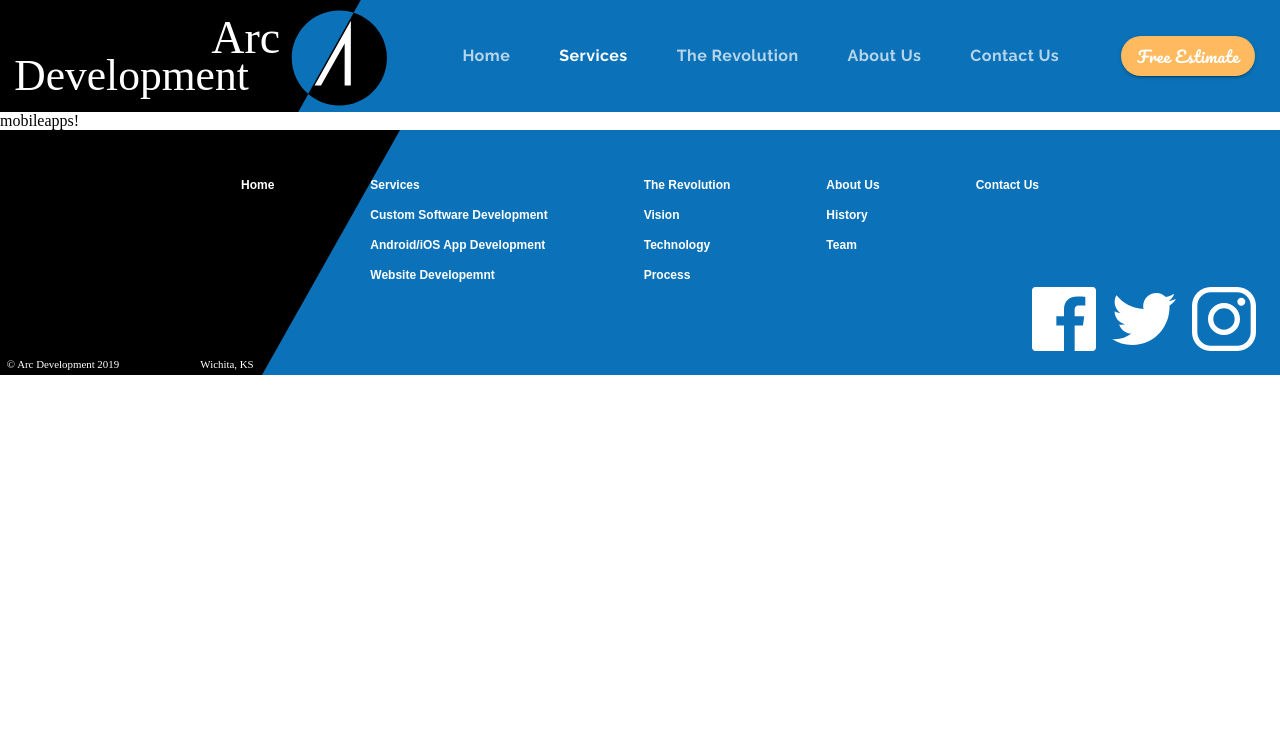
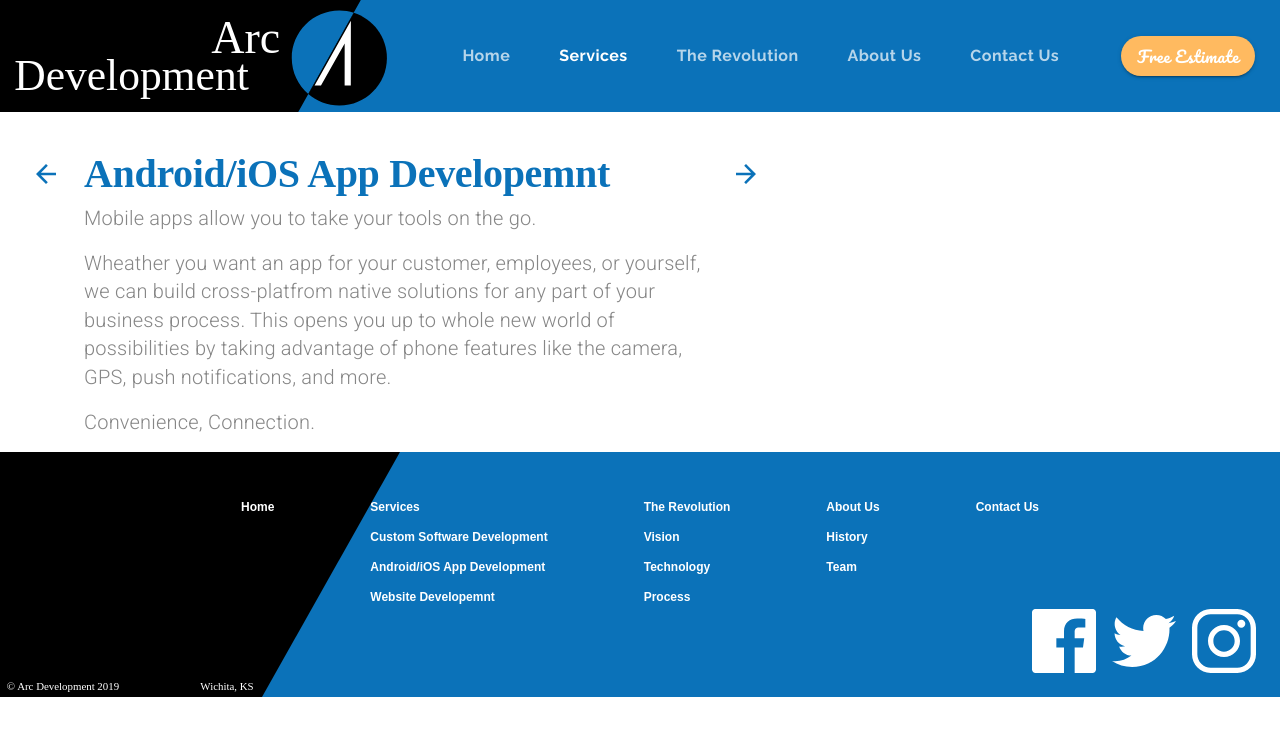
Before and after one commit to arunsinghsnd/NativeCodeLab, a React (Create React App) app: page /mobileapps in a window 1280 px wide. Shown: the top 736 px of the page. Built offline with nearby package versions, Linux system fonts and the light colour scheme.

Commit message:
started mobile app page first section heading section compeleted

```diff
--- a/src/components/App.js
+++ b/src/components/App.js
@@ -8,6 +8,7 @@ import Footer from "./ui/Footer";
 import LandingPage from "./LandingPage";
 import Services from "./Services";
 import CustomSoftware from "./CustomSoftware";
+import MobileApps from "./MobileApps";
 
 function App() {
   const [selectedIndex, setSelectedIndex] = useState(0);
@@ -58,7 +59,13 @@ function App() {
           <Route
             exact
             path="/mobileapps"
-            component={() => <div>mobileapps!</div>}
+            render={props => (
+              <MobileApps
+                {...props}
+                setValue={setValue}
+                setSelectedIndex={setSelectedIndex}
+              />
+            )}
           />
           <Route
             exact
--- /dev/null
+++ b/src/components/MobileApps.js
@@ -0,0 +1,128 @@
+import React from "react";
+import {
+  Grid,
+  makeStyles,
+  useTheme,
+  Typography,
+  useMediaQuery,
+  IconButton,
+  Hidden,
+} from "@material-ui/core";
+import { Link } from "react-router-dom";
+
+import backArrow from "../assets/backArrow.svg";
+import forwardArrow from "../assets/forwardArrow.svg";
+import Lottie from "react-lottie";
+
+const useStyles = makeStyles(theme => ({
+  heading: {
+    maxWidth: "40em",
+  },
+  arrowContainer: {
+    marginTop: "0.5em",
+  },
+  rowContainer: {
+    paddingLeft: "5em",
+    paddingRight: "5em",
+    [theme.breakpoints.down("sm")]: {
+      paddingLeft: "1.5em",
+      paddingRight: "1.5em",
+    },
+  },
+  itemContainer: {
+    maxWidth: "34em",
+  },
+}));
+
+const MobileApps = props => {
+  const classes = useStyles();
+  const theme = useTheme();
+  const matchesMD = useMediaQuery(theme.breakpoints.down("md"));
+  const matchesSM = useMediaQuery(theme.breakpoints.down("sm"));
+  const matchesXS = useMediaQuery(theme.breakpoints.down("xs"));
+  return (
+    <Grid container direction="column">
+      <Grid
+        item
+        container
+        direction="row"
+        justifyContent={matchesMD ? "center" : undefined}
+        className={classes.rowContainer}
+        style={{ marginTop: matchesXS ? "1em" : "2em" }}
+      >
+        <Hidden mdDown>
+          <Grid
+            item
+            className={classes.arrowContainer}
+            style={{ marginRight: "1em", marginLeft: "-3.5em" }}
+          >
+            <IconButton
+              style={{ backgroundColor: "transparent" }}
+              component={Link}
+              to="/customsoftware"
+              onClick={() => {
+                props.setSelectedIndex(1);
+              }}
+            >
+              <img src={backArrow} alt="Back to Custom software Developemnt " />
+            </IconButton>
+          </Grid>
+        </Hidden>
+
+        <Grid item container direction="column" className={classes.heading}>
+          <Grid item>
+            <Typography align={matchesMD ? "center" : undefined} variant="h2">
+              Android/iOS App Developemnt
+            </Typography>
+          </Grid>
+          <Grid item>
+            <Typography
+              variant="body2"
+              align={matchesMD ? "center" : undefined}
+              paragraph
+            >
+              Mobile apps allow you to take your tools on the go.
+            </Typography>
+            <Typography
+              align={matchesMD ? "center" : undefined}
+              variant="body2"
+              paragraph
+            >
+              Wheather you want an app for your customer, employees, or
+              yourself, we can build cross-platfrom native solutions for any
+              part of your business process. This opens you up to whole new
+              world of possibilities by taking advantage of phone features like
+              the camera, GPS, push notifications, and more.
+            </Typography>
+            <Typography
+              align={matchesMD ? "center" : undefined}
+              variant="body2"
+              paragraph
+            >
+              Convenience, Connection.
+            </Typography>
+          </Grid>
+        </Grid>
+        <Hidden mdDown>
+          <Grid item className={classes.arrowContainer}>
+            <IconButton
+              style={{ backgroundColor: "transparent" }}
+              component={Link}
+              to="/mobileapps"
+              onClick={() => {
+                props.setSelectedIndex(2);
+              }}
+            >
+              <img
+                src={forwardArrow}
+                alt="Forwared to android and iOS App developemnt  page"
+              />
+            </IconButton>
+          </Grid>
+        </Hidden>
+      </Grid>
+    </Grid>
+  );
+};
+
+export default MobileApps;
```
